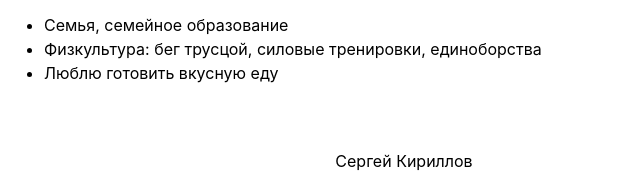
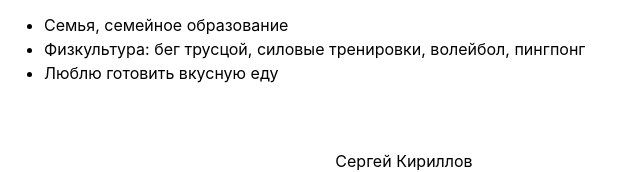
Before and after one commit to yigres/yigres.github.io, a plain HTML site: page index.html in a window 1280 px wide. Shown: the part 1266-1438 px from the top of the page, 236-876 px from the left. Drawn offline with Linux system fonts and the light colour scheme.

Commit message:
changed hobby

```diff
--- a/index.html
+++ b/index.html
@@ -124,7 +124,7 @@
     <h2>Другие навыки и увлечения</h2>
     <ul>
       <li>Семья, семейное образование</li>
-      <li>Физкультура: бег трусцой, силовые тренировки, единоборства</li>
+      <li>Физкультура: бег трусцой, силовые тренировки, волейбол, пингпонг</li>
       <li>Люблю готовить вкусную еду</li>
     </ul>
   </div>
```
